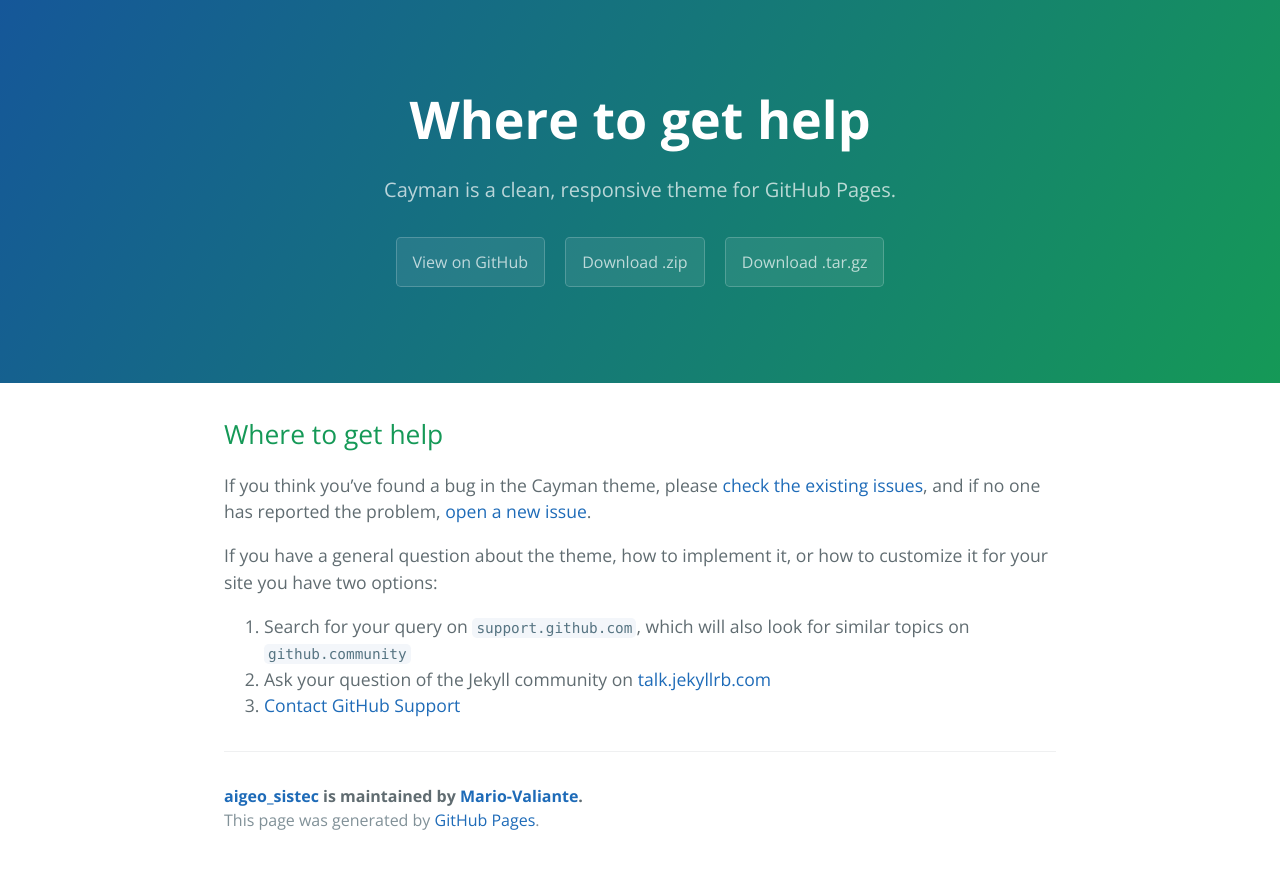
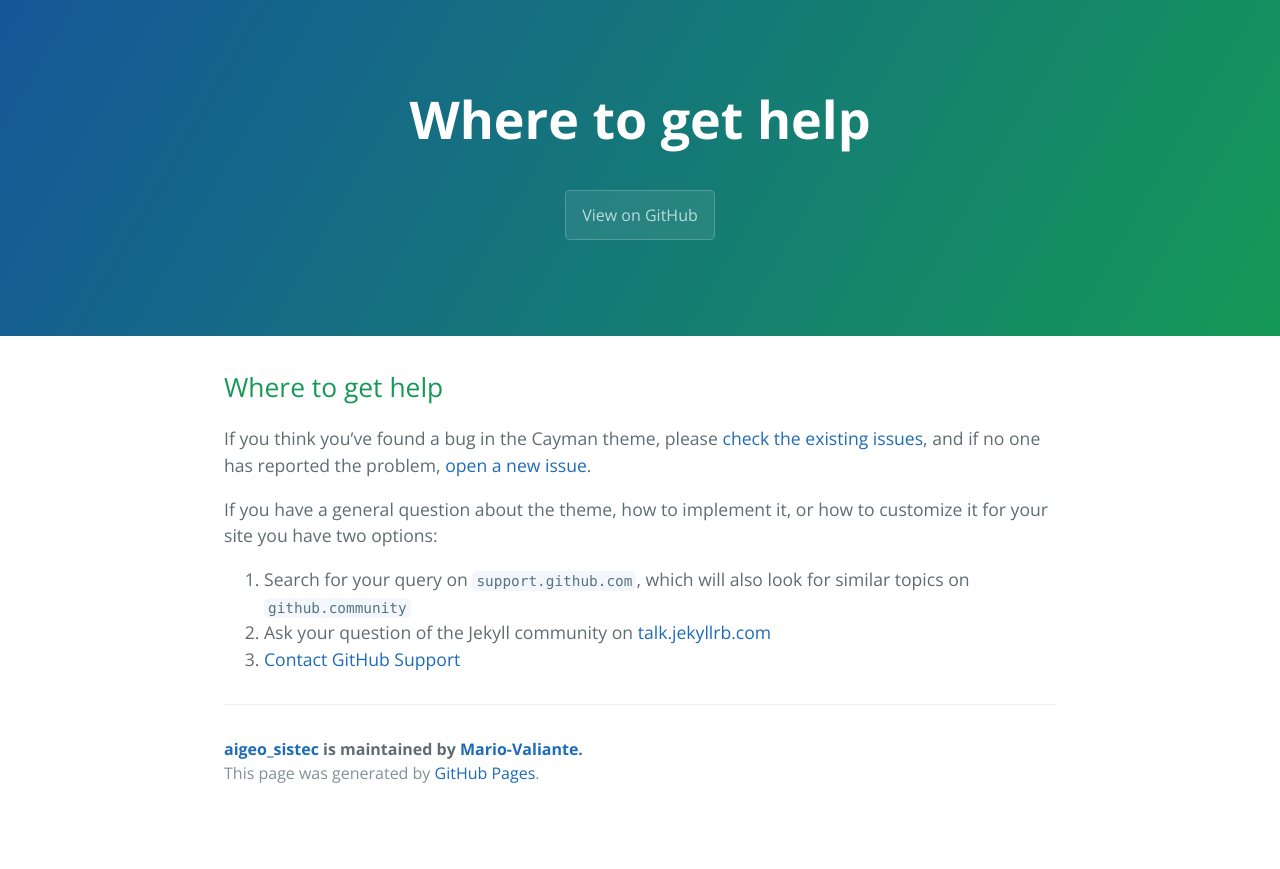
Before and after one commit to Mario-Valiante/aigeo_sistec, a Jekyll site: the page built from docs/SUPPORT.md, in a window 1280 px wide. Shown: the top 869 px of the page. Built offline with Jekyll 4.4.1, drawn with Linux system fonts in a browser that asks for light colours; our own code applies the rules of GitHub Pages for plain Markdown files.

Commit message:
Update _config.yml

```diff
--- a/_config.yml
+++ b/_config.yml
@@ -1,5 +1,13 @@
-title: Cayman theme
-description: Cayman is a clean, responsive theme for GitHub Pages.
-show_downloads: true
+exclude: README.md
+timezone: Europe/Rome
+encoding: utf-8
+
+title: WebGIS GdL SISTEC
+description: <descrizione>
+show_downloads: false
 google_analytics:
 theme: jekyll-theme-cayman
+
+github:
+  is_project_page: true
+  is_user_page: false
```
